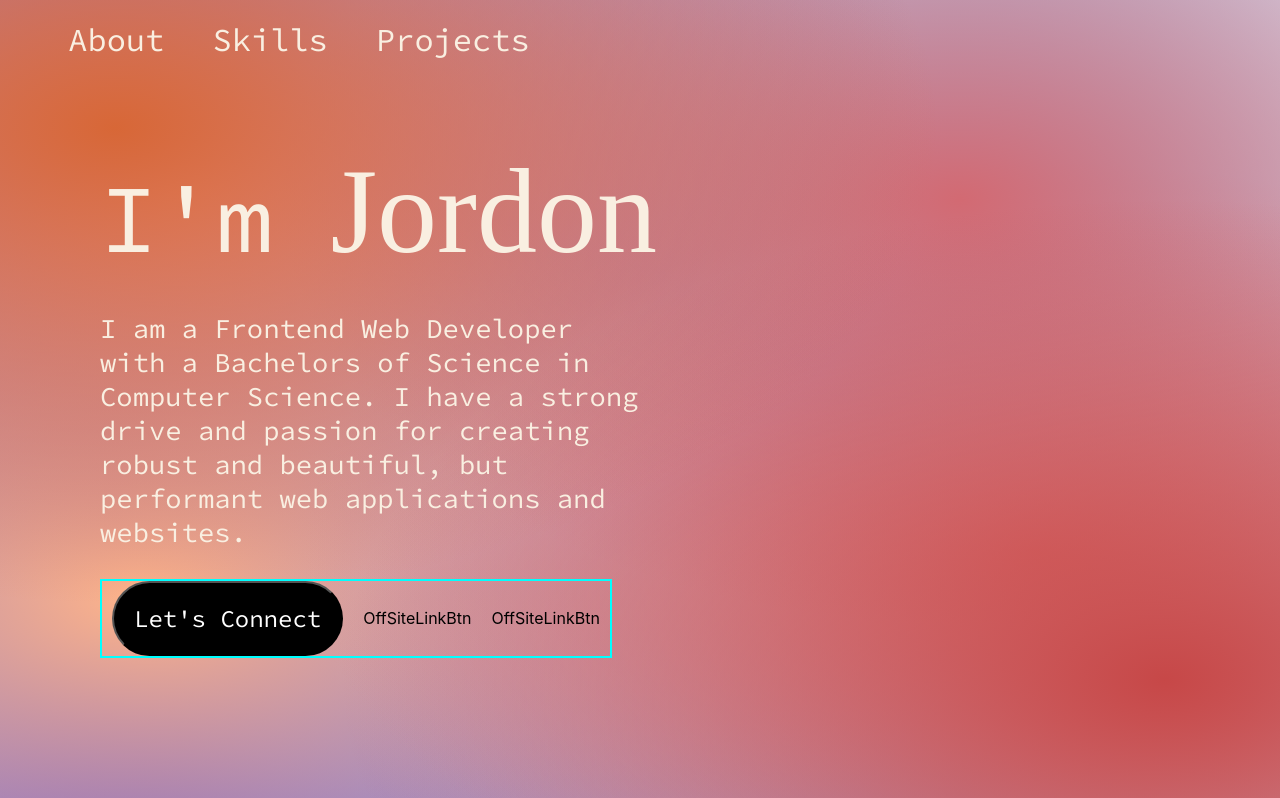
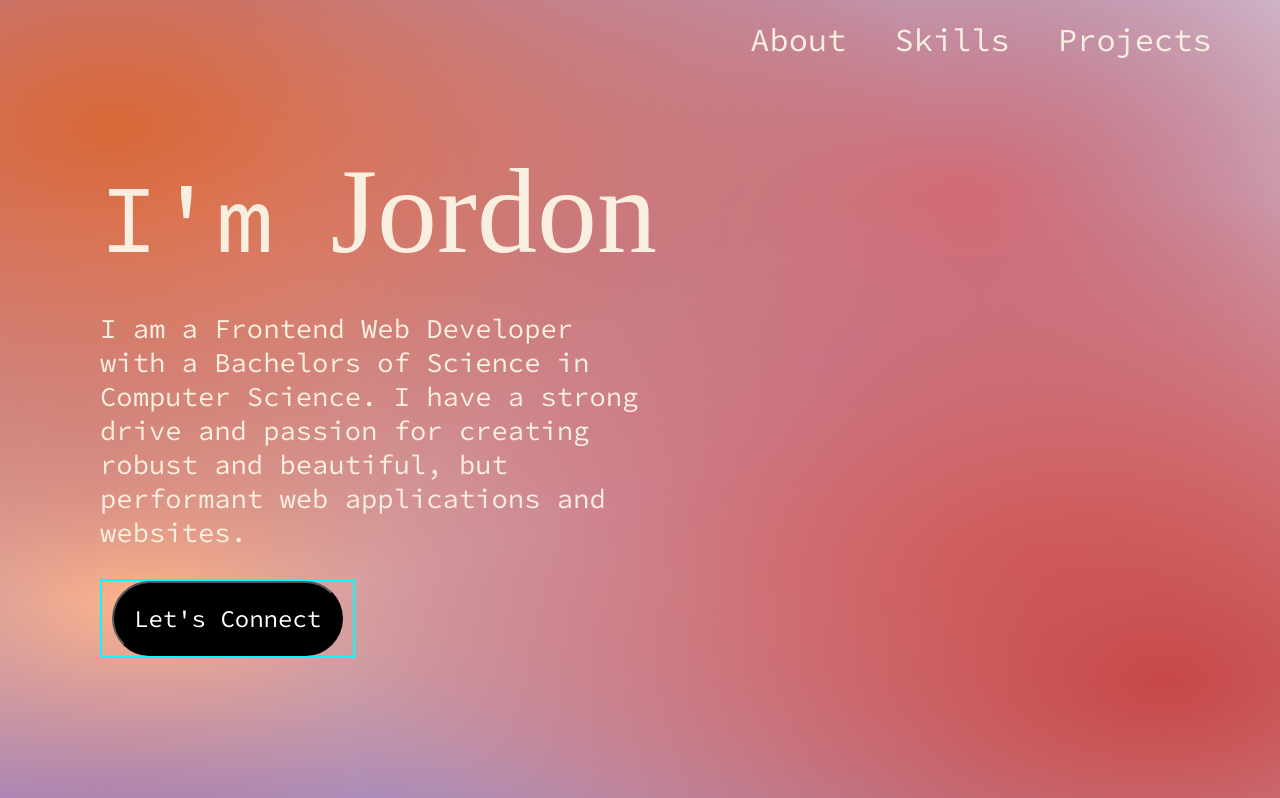
Before and after one commit to JordBant/PortfolioWebsite, a React (Create React App) app: page / in a window 1280 px wide. Shown: the top 798 px of the page. Built offline with nearby package versions, Linux system fonts and the light colour scheme; a web font is replaced by a local one.

Commit message:
Link Icons

```diff
--- a/src/components/Buttons/Off-Site-Links/off-site-link-component.jsx
+++ b/src/components/Buttons/Off-Site-Links/off-site-link-component.jsx
@@ -1,8 +1,23 @@
 import React from 'react'
+import Github from '../../Icon-Component/github-component'
+import LinkedIn from '../../Icon-Component/linkdIn-component'
 
-const OffSiteLinkBtn = () => {
+const OffSiteLinkBtn = ({linkIcon}) => {
+  const switchIcon = (icon) => {
+    // eslint-disable-next-line default-case
+    switch (icon) {
+      case 'Github':
+        return <Github/>
+      case 'LinkedIn':
+        return <LinkedIn/>
+    }
+  }
   return (
-    <div>OffSiteLinkBtn</div>
+    <>
+      {
+        switchIcon(linkIcon)
+      }
+    </>
   )
 }
 export default OffSiteLinkBtn
--- a/src/components/Nav/nav-bar/nav-bar.scss
+++ b/src/components/Nav/nav-bar/nav-bar.scss
@@ -2,7 +2,7 @@
 
 .nav-bar{
     @include util.size(100%, auto, 0, 20px);
-    @include util.flex(flex-start, center, NULL, NULL, NULL);
+    @include util.flex(flex-end, center, NULL, NULL, NULL);
     // border: 2px solid red;
     top: 0;
     position: fixed;
```
